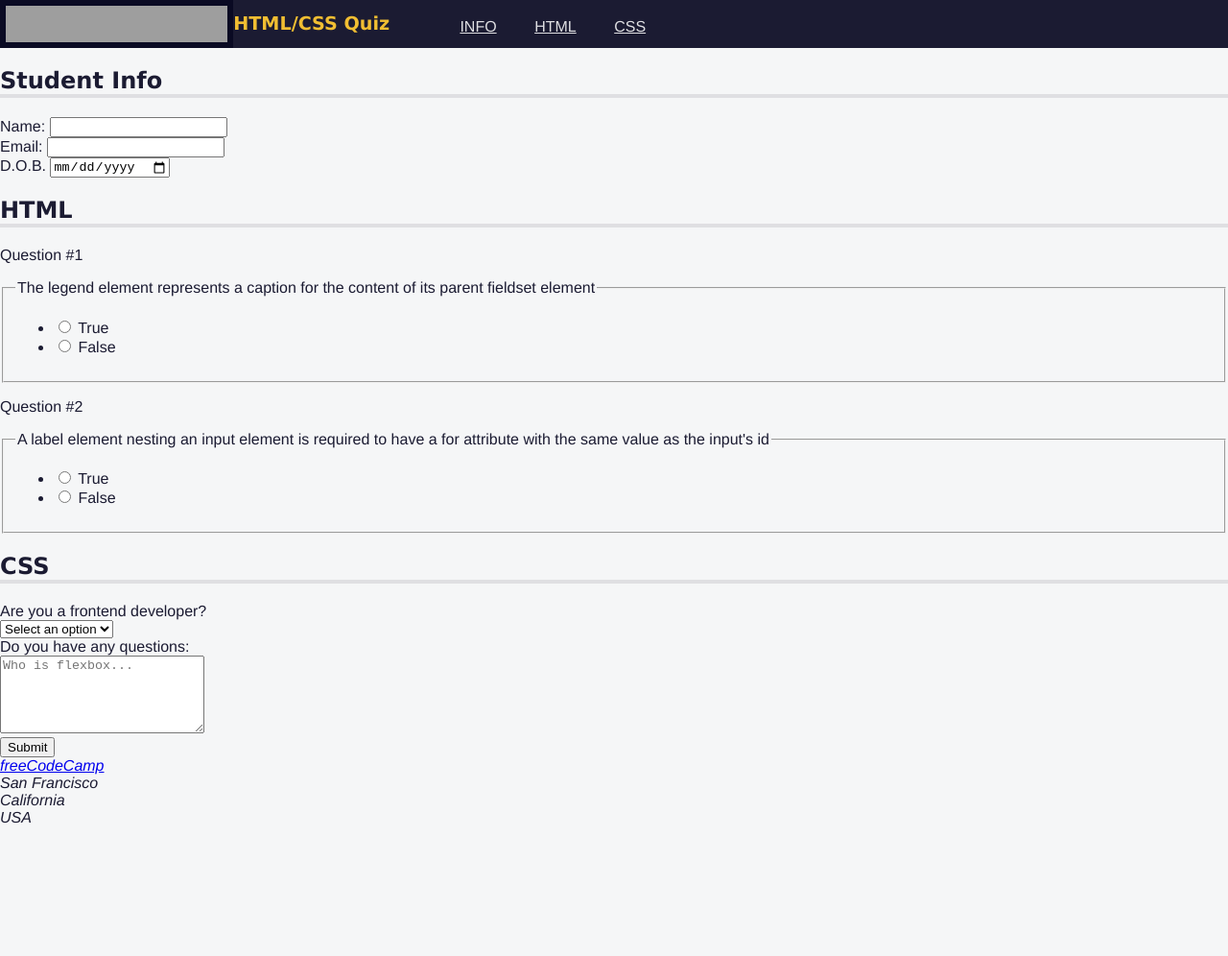
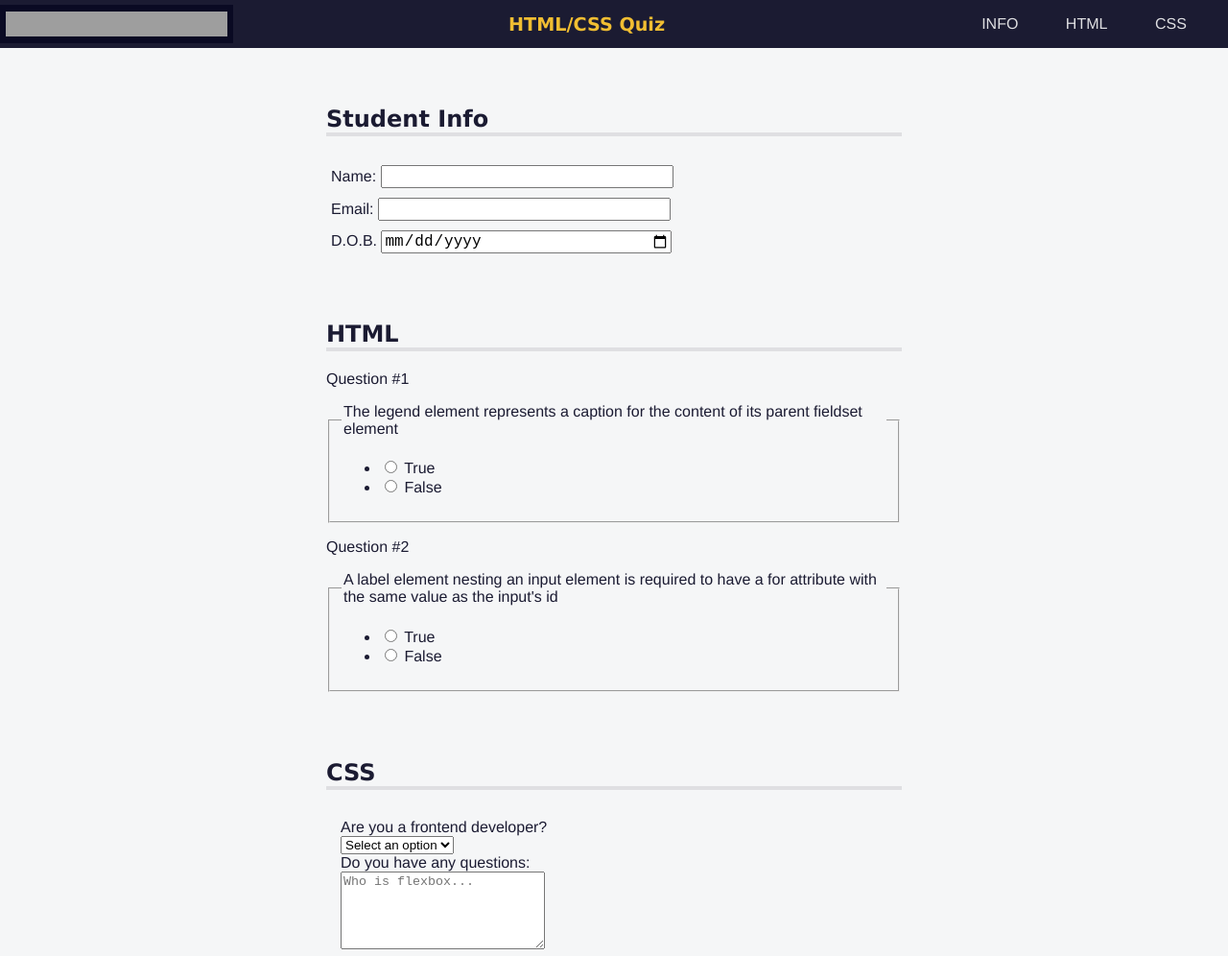
Before and after one commit to Leigh-Eastell/Building-a-quiz, a plain HTML site: page index.html in a window 1280 px wide. Shown: the top 996 px of the page at 96% size. Before the commit the page ends 861 px from the top, so only its background shows below. Drawn offline with Linux system fonts and the light colour scheme; grey boxes are pictures that could not be loaded.

Commit message:
Up to step 57

```diff
--- a/styles.css
+++ b/styles.css
@@ -10,6 +10,10 @@ header {
   height: 50px;
   background-color: #1b1b32;
   display: flex;
+  justify-content: space-between;
+  align-items: center;
+  position: fixed;
+  top: 0;
 }
 
 #logo {
@@ -22,6 +26,7 @@ header {
 h1 {
   color: #f1be32;
   font-size: min(5vw, 1.2em);
+  text-align: center;
 }
 
 nav {
@@ -33,6 +38,11 @@ nav {
 nav > ul {
   display: flex;
   justify-content: space-evenly;
+  flex-wrap: wrap;
+  align-items: center;
+  padding-inline-start: 0;
+  margin-block: 0;
+  height: 100%;
 }
 
 nav > ul > li {
@@ -42,10 +52,25 @@ nav > ul > li {
   display: block;
 }
 
-
+nav > ul > li:hover {
+  background-color: #dfdfe2;
+  color: #1b1b32;
+  cursor: pointer;
+}
 
 li > a {
   color: inherit;
+  text-decoration: none;
+}
+
+main {
+  padding-top: 50px;
+}
+
+section {
+  width: 80%;
+  margin: 0 auto 10px auto;
+  max-width: 600px;
 }
 
 h1,
@@ -55,6 +80,31 @@ h2 {
 
 h2 {
   border-bottom: 4px solid #dfdfe2;
+  margin-top: 0px;
+  padding-top: 60px;
+}
+
+.info {
+  padding: 10px 0 0 5px;
+}
+
+.formrow {
+  margin-top: 30px;
+  padding: 0px 15px;
+}
+
+input {
+  font-size: 16px;
+}
+
+.info input {
+  width: 50%;
+  text-align: left;
+}
+
+.info label {
+  width: 10%;
+  min-width: 55px;
 }
 
 p::before {
```
